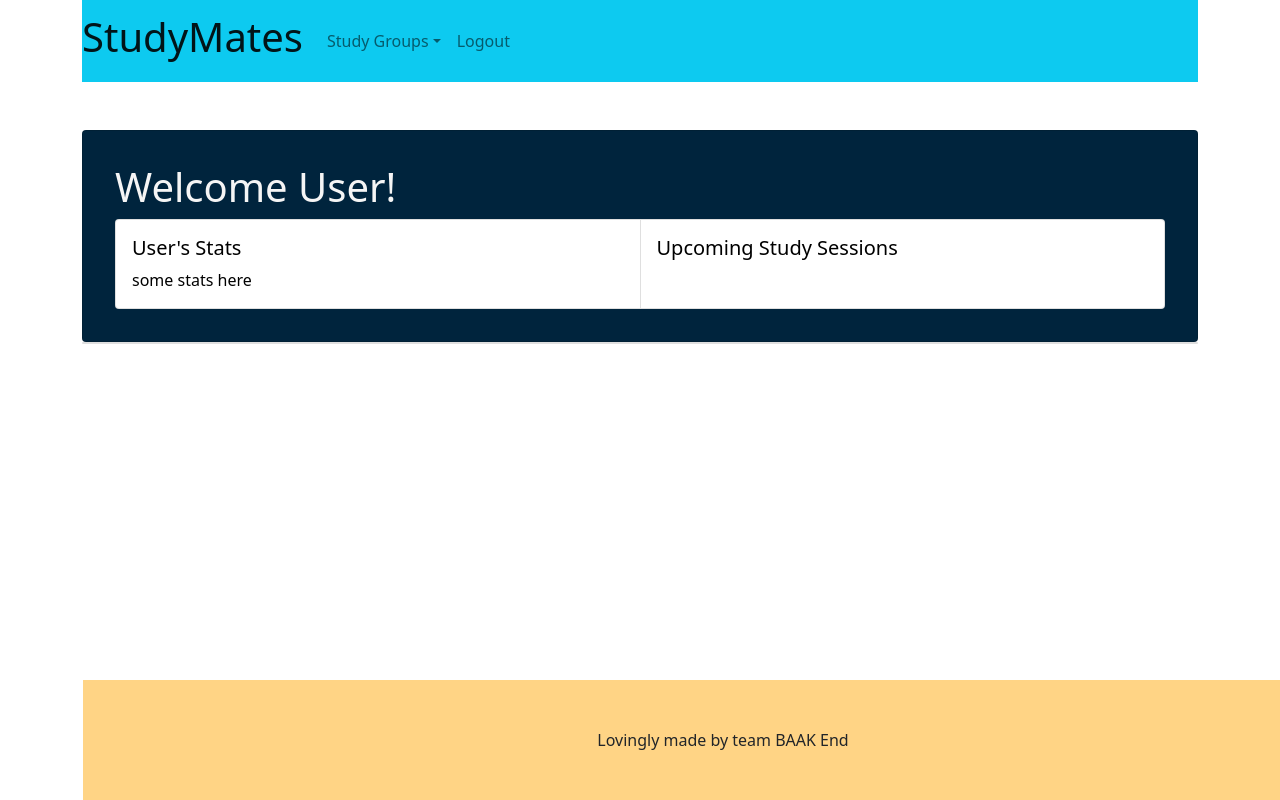
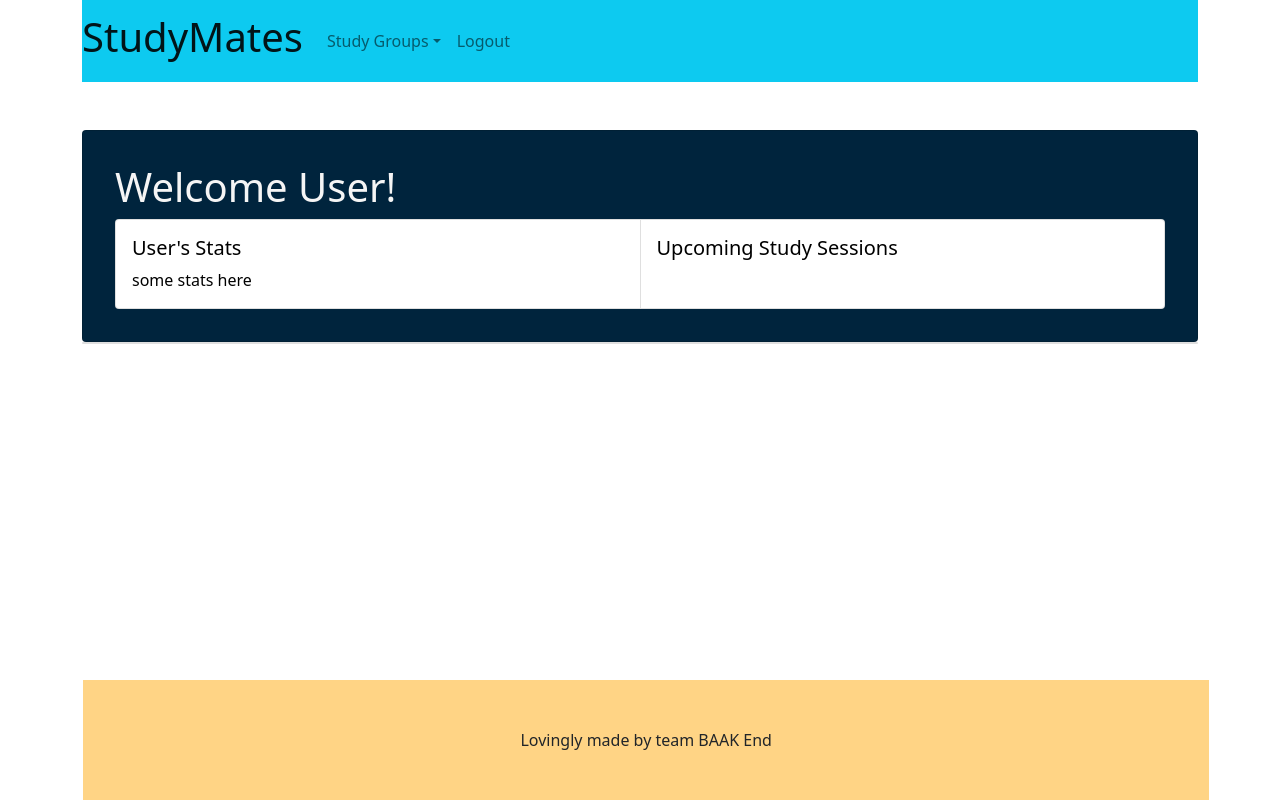
Before and after one commit to bleuLenny/StudyMates, a React (Create React App) app in the folder frontend/: page /dashboard in a window 1280 px wide. Built offline with nearby package versions, Linux system fonts and the light colour scheme.

Commit message:
fix width of footer

```diff
--- a/frontend/src/components/logged_in/dashboard/Dashboard.css
+++ b/frontend/src/components/logged_in/dashboard/Dashboard.css
@@ -7,6 +7,7 @@ Gold #FFD485 */
 .Dashboard {
   text-align: center;
   background-color: #f5f5f5;
+  margin: 0;
 }
 .Dashboard-Welcome {
   background-color: #00243D;
--- a/frontend/src/components/logged_in/dashboard/Footer.css
+++ b/frontend/src/components/logged_in/dashboard/Footer.css
@@ -5,5 +5,6 @@
     padding-bottom: 3em;
     position: fixed;
     bottom: 0;
-    width: 100%;
+    width: 88vw;
+    margin-left: 0;
   }
```
